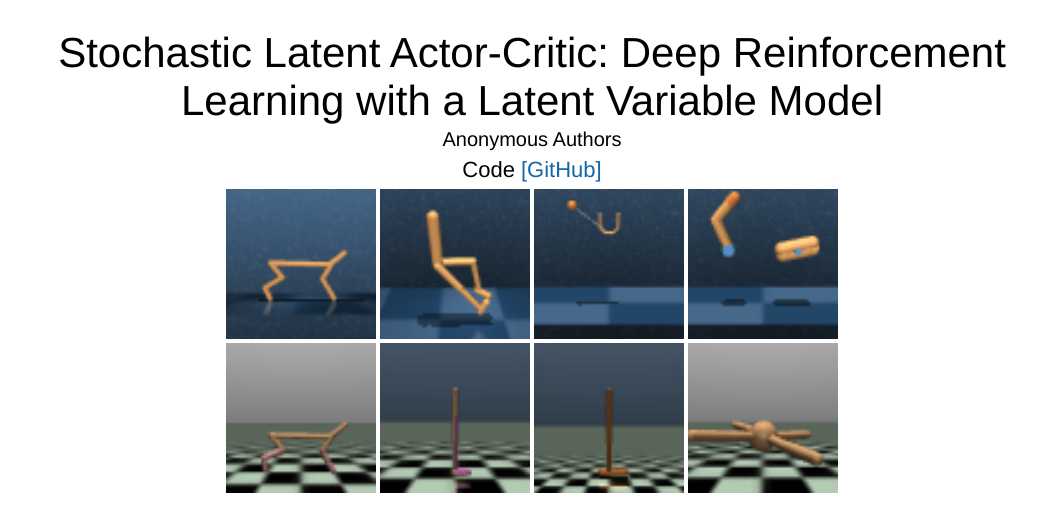
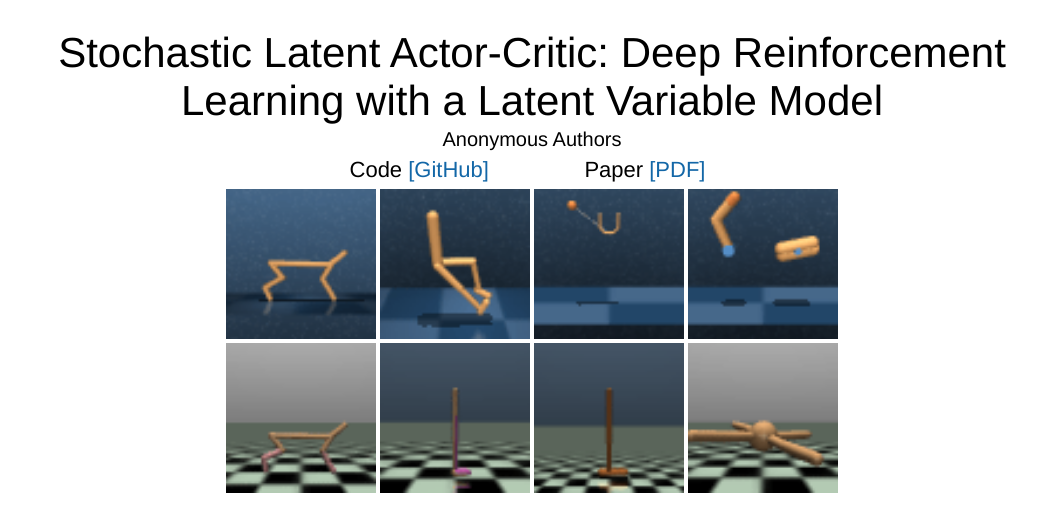
Before and after one commit to rl-slac/slac, a plain HTML site: page index.html in a window 1280 px wide. Shown: the top 523 px of the page, without its empty margins (108-1163 px from the left). Drawn offline with Linux system fonts and the light colour scheme; a script that the page names is missing.

Commit message:
Add paper to website.

```diff
--- a/index.html
+++ b/index.html
@@ -103,6 +103,9 @@ hr {
       </td>
       <td align=center width=225px>
         <span style="font-size:22px">Code<a href='https://github.com/rl-slac/slac'> [GitHub]</a></span>
+      </td>
+      <td align=center width=225px>
+        <span style="font-size:22px">Paper<a href='./index_files/Stochastic_Latent_Actor_Critic__SLAC__ICLR_2020.pdf'> [PDF]</a></span>
       </td>
       <td align=center width=275px>
         <span style="font-size:22px"></span>
```
Also changed, not shown: 1 other file.
